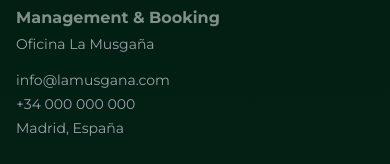
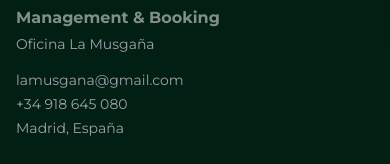
Before and after one commit to ranndoneur26/musgana-web, a Next.js app: page /en in a window 390 px wide. Shown: the part 4928-5092 px from the top of the page. Built offline with nearby package versions, Linux system fonts and the light colour scheme.

Commit message:
Update contact email to lamusgana@gmail.com and phone to +34 918 645 080

```diff
--- a/src/components/sections/ContactSection.tsx
+++ b/src/components/sections/ContactSection.tsx
@@ -231,8 +231,8 @@ export function ContactSection() {
                             <p className="text-sm mb-4">Oficina La Musgaña</p>
                         </div>
                         <div className="space-y-1 text-sm">
-                            <p className="hover:text-gold transition-colors cursor-pointer">info@lamusgana.com</p>
-                            <p>+34 000 000 000</p>
+                            <p className="hover:text-gold transition-colors cursor-pointer">lamusgana@gmail.com</p>
+                            <p>+34 918 645 080</p>
                             <p>Madrid, España</p>
                         </div>
                     </div>
```
